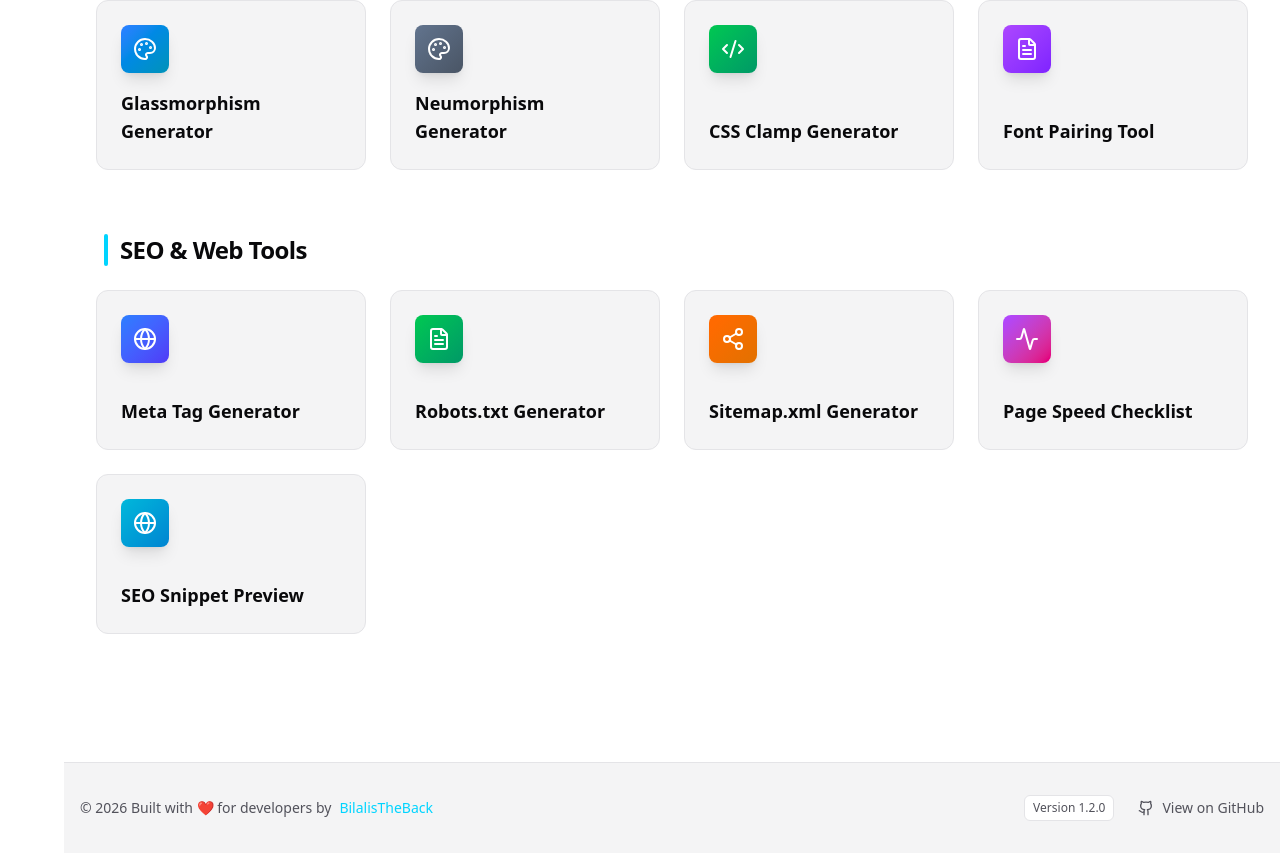
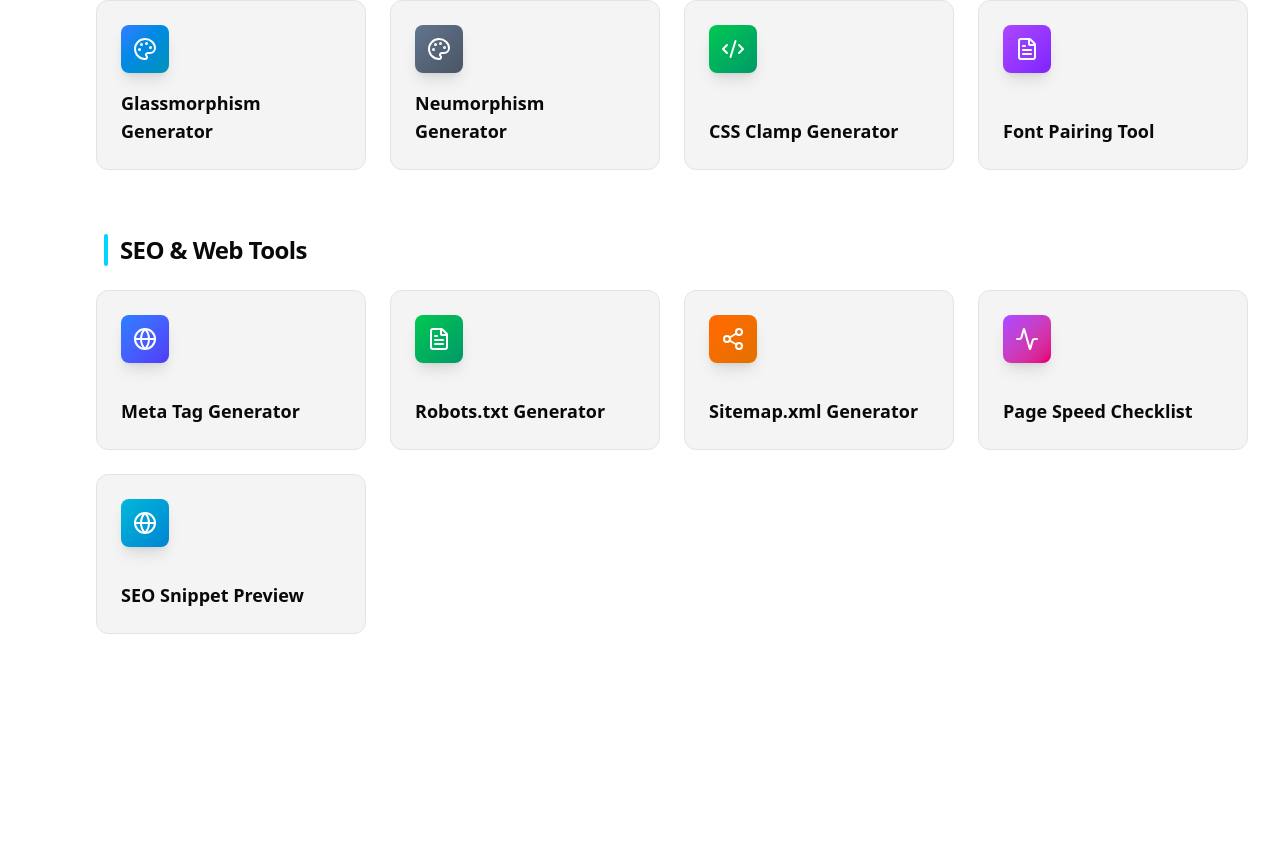
Before and after one commit to BilalisTheBack/transformer, a React (Vite) app: page / in a window 1280 px wide. Shown: the part 4011-4864 px from the top of the page. After the commit the page ends 4773 px from the top, so only its background shows below. Built offline with nearby package versions, Linux system fonts and the light colour scheme.

Commit message:
Remove Footer and revert auto-reload script in favor of PWA caching

```diff
--- a/index.html
+++ b/index.html
@@ -17,16 +17,7 @@
     <div id="root"></div>
     <script type="module" src="/src/main.tsx"></script>
     <script>
-      // Automatically reload page if a new version is deployed and chunk loading fails
-      window.addEventListener("error", (e) => {
-        if (
-          /Loading chunk [\d]+ failed/.test(e.message) ||
-          /Failed to load module script/.test(e.message)
-        ) {
-          console.log("New version detected, reloading...");
-          window.location.reload();
-        }
-      });
+      // Service Worker (PWA) handles caching and updates
     </script>
   </body>
 </html>
--- a/src/components/Footer.tsx
+++ /dev/null
@@ -1,43 +0,0 @@
-import { Github } from "lucide-react";
-import { useTranslation } from "react-i18next";
-
-export default function Footer() {
-  const { t } = useTranslation();
-  const currentYear = new Date().getFullYear();
-  const version = "1.2.0"; // You might want to get this from package.json in a real app
-
-  return (
-    <footer className="w-full border-t border-app-border bg-app-panel py-8 mt-auto">
-      <div className="max-w-7xl mx-auto px-4 flex flex-col md:flex-row items-center justify-between gap-4">
-        <div className="flex flex-col md:flex-row items-center gap-2 text-sm text-app-text-sub">
-          <span>
-            © {currentYear} {t("footer.built_with")}
-          </span>
-          <a
-            href="https://github.com/BilalisTheBack"
-            target="_blank"
-            rel="noopener noreferrer"
-            className="font-medium text-app-primary hover:underline hover:text-app-primary/80 transition-colors"
-          >
-            BilalisTheBack
-          </a>
-        </div>
-
-        <div className="flex items-center gap-6">
-          <span className="text-xs text-app-text-sub bg-app-bg px-2 py-1 rounded-md border border-app-border">
-            {t("footer.version", { version })}
-          </span>
-          <a
-            href="https://github.com/BilalisTheBack/transformer"
-            target="_blank"
-            rel="noopener noreferrer"
-            className="flex items-center gap-2 text-sm font-medium text-app-text-sub hover:text-app-text transition-colors"
-          >
-            <Github className="w-4 h-4" />
-            {t("footer.github")}
-          </a>
-        </div>
-      </div>
-    </footer>
-  );
-}
--- a/src/components/Layout.tsx
+++ b/src/components/Layout.tsx
@@ -1,7 +1,6 @@
 import { useState, useEffect } from "react";
 import { Outlet, useNavigate } from "react-router-dom";
 import CommandPalette from "./CommandPalette";
-import Footer from "./Footer";
 import {
   Terminal,
   Settings,
@@ -102,9 +101,6 @@ export default function Layout() {
         <div className="flex-1 p-4 md:p-8">
           <Outlet />
         </div>
-        <div className="pb-20 md:pb-0">
-          <Footer />
-        </div>
       </main>
       <CommandPalette
         isOpen={isPaletteOpen}
--- a/src/i18n.ts
+++ b/src/i18n.ts
@@ -105,11 +105,6 @@ const resources = {
 
         seo: "SEO & Web Tools",
         settings: "Settings",
-      },
-      footer: {
-        built_with: "Built with ❤️ for developers by",
-        version: "Version {{version}}",
-        github: "View on GitHub",
       },
       pwa: {
         offline_ready: "App ready to work offline",
```
